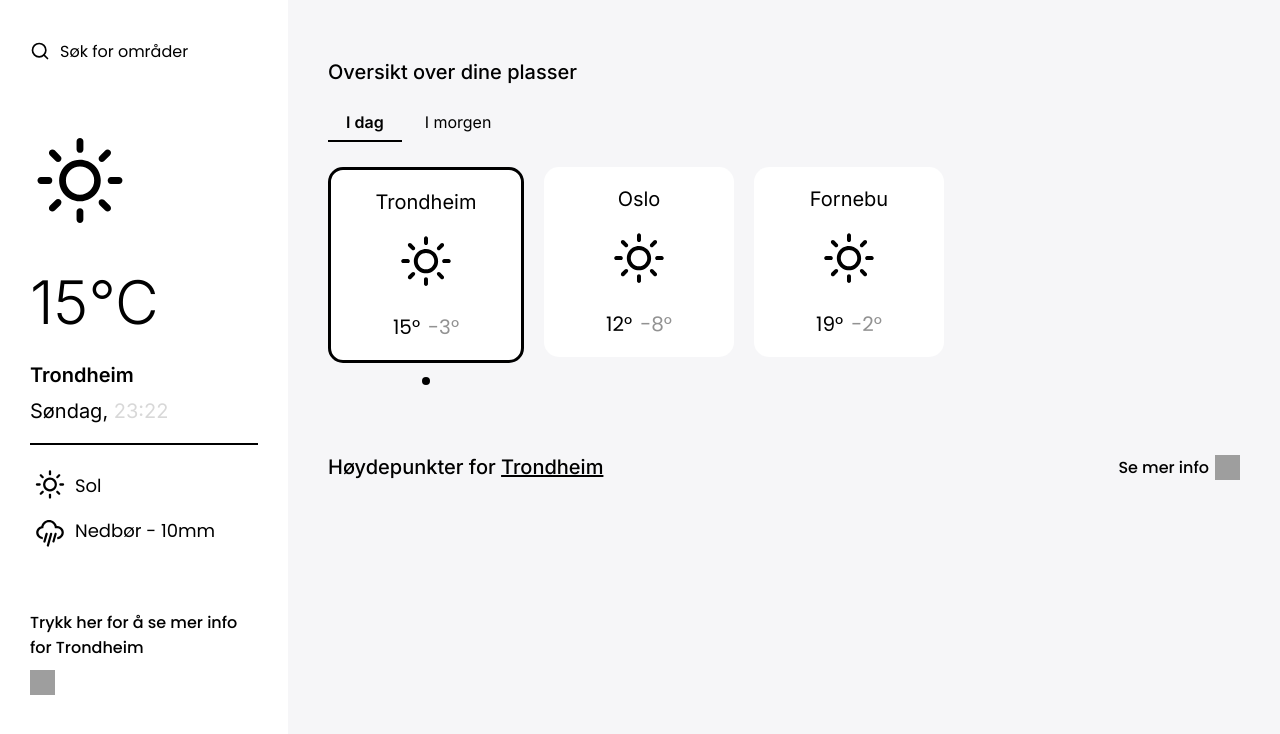
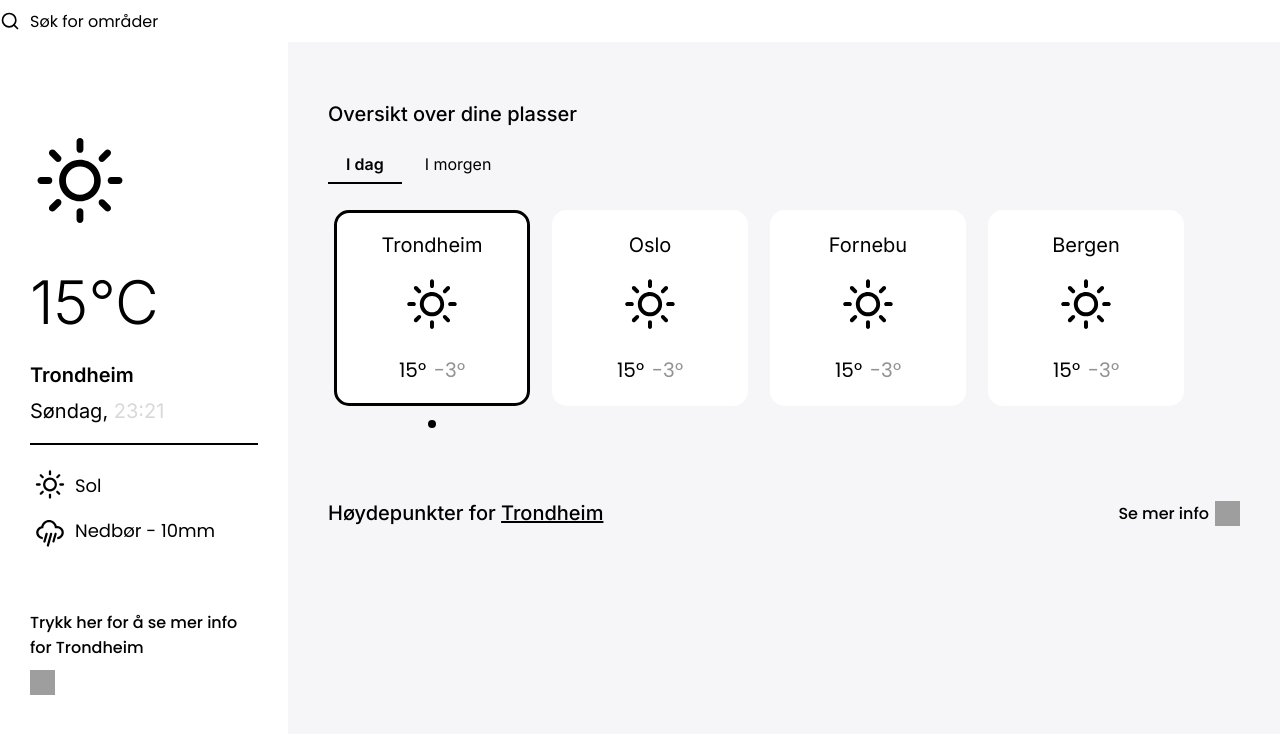
Before and after one commit to sandviklee/Weather-App, a React (Vite) app: page /project1/ in a window 1280 px wide. Shown: the top 734 px of the page. Built offline with nearby package versions, Linux system fonts and the light colour scheme; grey boxes are pictures that could not be loaded.

Commit message:
Add simple search functionality and styling fixes

```diff
--- a/src/components/card/Card.module.css
+++ b/src/components/card/Card.module.css
@@ -43,4 +43,5 @@
     flex-direction: column;
     align-items: center;
     gap: 14px;
+    height: 220px;
 }
--- a/src/components/card/Card.tsx
+++ b/src/components/card/Card.tsx
@@ -23,7 +23,9 @@ const Card = ({
             ? {
                 border: "3px solid #000000",
               }
-            : {}
+            : {
+                border: "3px solid transparent",
+              }
         }
       >
         <h1 className={styles.location}>{location}</h1>
--- a/src/components/icon/Icon.tsx
+++ b/src/components/icon/Icon.tsx
@@ -14,6 +14,7 @@ const Icon = ({ icon, size = 24 }: IconProps) => {
       width={size}
       height={size}
       style={{ margin: "0px" }}
+      draggable={false}
     />
   );
 };
--- a/src/components/icon/WeatherIcon.tsx
+++ b/src/components/icon/WeatherIcon.tsx
@@ -17,6 +17,7 @@ const WeatherIcon = ({ dayOrNight, status, size = 24 }: WeatherIconProps) => {
       width={size}
       height={size}
       style={{ margin: "0px" }}
+      draggable={false}
     />
   );
 };
--- a/src/components/input/field/Field.module.css
+++ b/src/components/input/field/Field.module.css
@@ -2,6 +2,7 @@
     display: flex;
     flex-direction: row;
     align-items: center;
+    z-index: 1000;
 }
 
 .input {
@@ -17,8 +18,13 @@
     font-size: 16px;
     padding-left: 10px;
     color: black;
+    z-index: 1000;
 }
 
 .input::placeholder {
     color: black;
 }
+
+.input:focus {
+    outline: none;
+}
--- a/src/components/input/field/Field.tsx
+++ b/src/components/input/field/Field.tsx
@@ -6,12 +6,19 @@ interface FieldProps {
   label?: string;
   icon?: IconType;
   placeholder?: string;
+  value: string;
+  setValue: (value: string) => void;
   onChange?: (value: string) => void;
 }
 
-const Field = ({ icon, label, placeholder, onChange }: FieldProps) => {
-  const [value, setValue] = useState("");
-
+const Field = ({
+  icon,
+  label,
+  placeholder,
+  value,
+  setValue,
+  onChange,
+}: FieldProps) => {
   const handleChange = (event: React.ChangeEvent<HTMLInputElement>) => {
     const newValue = event.target.value;
     setValue(newValue);
--- a/src/pages/HomePage.tsx
+++ b/src/pages/HomePage.tsx
@@ -9,11 +9,13 @@ import Selector from "../components/input/selector/Selector";
 
 const HomePage = () => {
   const [currentDate, setCurrentDate] = useState(new Date());
+  const [fieldValue, setFieldValue] = useState<string>("");
+  const [modalOpen, setModalOpen] = useState<boolean>(false);
 
   useEffect(() => {
     const interval = setInterval(() => {
       setCurrentDate(new Date());
-    }, 1000); // Update every second
+    }, 10000); // Update every second
 
     // Cleanup: clear the interval when the component is unmounted
     return () => clearInterval(interval);
@@ -38,17 +40,38 @@ const HomePage = () => {
 
   const dag = dagNavn[currentDate.getDay()];
 
+  const favorites_test = ["Trondheim", "Oslo", "Fornebu", "Bergen"];
+
+  localStorage.setItem("favorites", JSON.stringify(favorites_test));
+
+  const favorites = JSON.parse(localStorage.getItem("favorites") || "[]");
+
+  const [currentLocation, setCurrentLocation] = useState<string | null>(
+    favorites[0]
+  );
+
   return (
+    <>
+      {fieldValue.length > 0 && (
+        <div className={styles.search} onClick={() => setFieldValue("")}>
+          <div className={styles.search_box}></div>
+        </div>
+      )}
+      <div className={styles.input}>
+        <Field
+          placeholder="Søk for områder"
+          icon="search"
+          value={fieldValue}
+          setValue={setFieldValue}
+        />
+      </div>
       <main className={styles.main}>
         <div className={styles.sidebar}>
-        <div className={styles.input}>
-          <Field placeholder="Søk for områder" icon="search" />
-        </div>
           <div className={styles.current_weather}>
             <WeatherIcon dayOrNight="day" status="sunny" size={120} />
           </div>
           <h3 className={styles.temperature}>15°C</h3>
-        <h3 className={styles.location}>Trondheim</h3>
+          <h3 className={styles.location}>{currentLocation}</h3>
           <h3 className={styles.day_time}>
             <span className={styles.day}>{dag},</span>{" "}
             <span className={styles.time}>{formattedTime}</span>
@@ -63,7 +86,7 @@ const HomePage = () => {
           </div>
           <div className={styles.link_container}>
             <Link to="/Weather/Trondheim" className={styles.link}>
-            <p>Trykk her for å se mer info for Trondheim</p>
+              <p>Trykk her for å se mer info for {currentLocation}</p>
               <Icon icon="arrow-right" size={25} />
             </Link>
           </div>
@@ -72,19 +95,27 @@ const HomePage = () => {
           <h3>Oversikt over dine plasser</h3>
           <Selector selections={["I dag", "I morgen"]} />
           <div className={styles.card_container}>
+            {favorites.map((location: string, index: number) => (
+              <button
+                onClick={() => setCurrentLocation(location)}
+                className={styles.button}
+              >
                 <Card
-            location="Trondheim"
+                  key={index}
+                  location={location}
                   temperature={15}
-            selected={true}
+                  selected={location == currentLocation}
                   nightTemperature={-3}
                 />
-          <Card location="Oslo" temperature={12} nightTemperature={-8} />
-          <Card location="Fornebu" temperature={19} nightTemperature={-2} />
+              </button>
+            ))}
           </div>
           <div className={styles.header}>
             <h3>
               Høydepunkter for{" "}
-            <span style={{ textDecoration: "underline" }}>Trondheim</span>
+              <span style={{ textDecoration: "underline" }}>
+                {currentLocation}
+              </span>
             </h3>
             <Link to="/Weather/Trondheim" className={styles.link2}>
               <div className={styles.link2}>
@@ -95,6 +126,7 @@ const HomePage = () => {
           </div>
         </div>
       </main>
+    </>
   );
 };
 
--- a/src/style/Home.module.css
+++ b/src/style/Home.module.css
@@ -76,7 +76,7 @@
     display: flex;
     flex-direction: row;
     flex-wrap: wrap;
-    gap: 20px;
+    gap: 10px;
     height: fit-content;
     margin-top: 25px;
     margin-bottom: 50px;
@@ -128,3 +128,32 @@
     font-weight: 500;
     text-decoration: none;
 }
+
+.button {
+    background-color: transparent;
+    border: 0px;
+}
+
+.search {
+    width: 100vw;
+    height: 100vh;
+    background-color: rgba(0, 0, 0, 0.5);
+    position: fixed;
+    top: 0px;
+    left: 0px;
+    z-index: 10;
+    display: flex;
+    flex-direction: column;
+    align-items: center;
+    justify-content: center;
+}
+
+.search_box {
+    background-color: white;
+    width: 60%;
+    border-radius: 8px;
+    overflow: hidden;
+    box-shadow: 0px 0px 24px -7px rgba(0,0,0,0.22);
+    -webkit-box-shadow: 0px 0px 24px -7px rgba(0,0,0,0.22);
+    -moz-box-shadow: 0px 0px 24px -7px rgba(0,0,0,0.22);
+}
```
Lines whose indentation alone changed are shown as unchanged.
